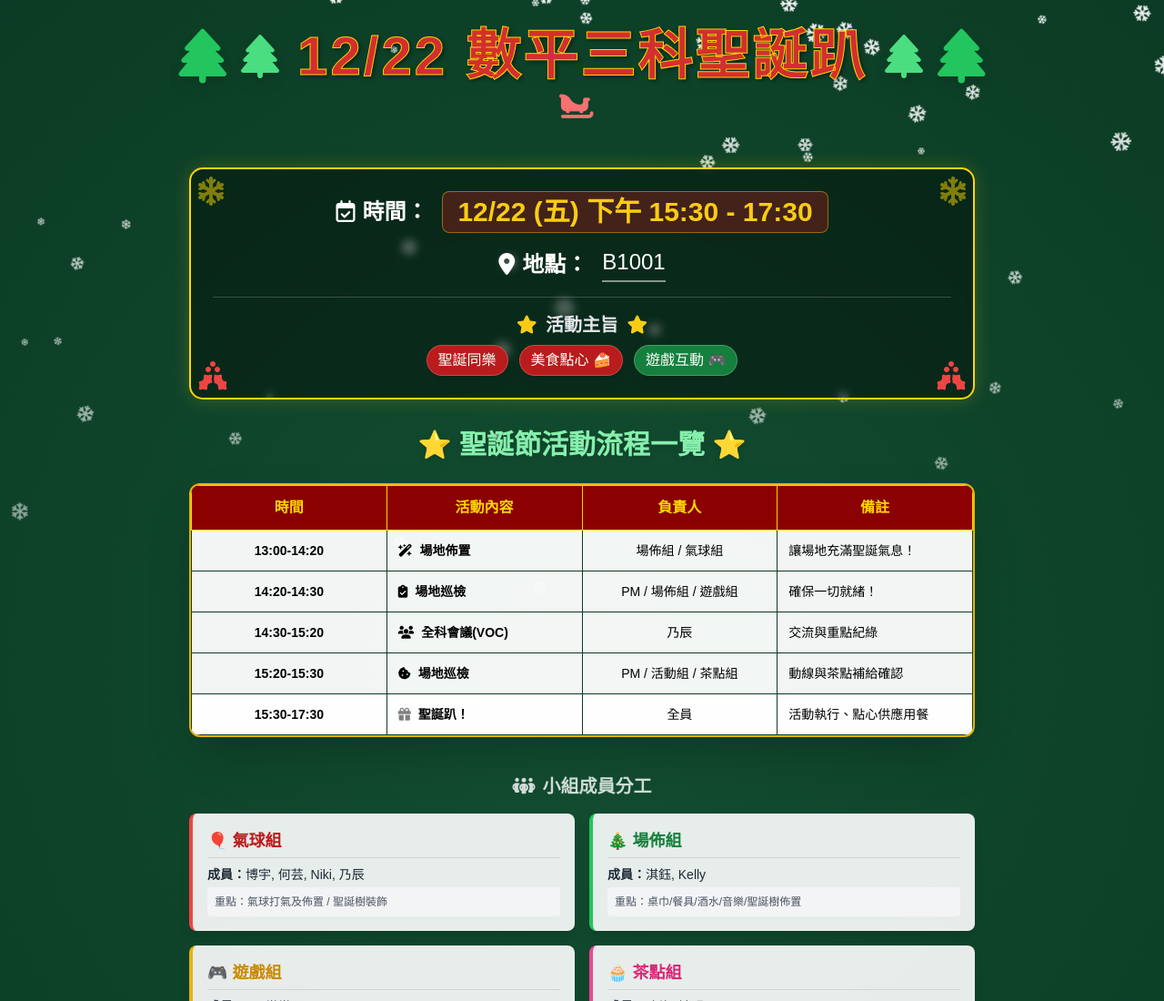
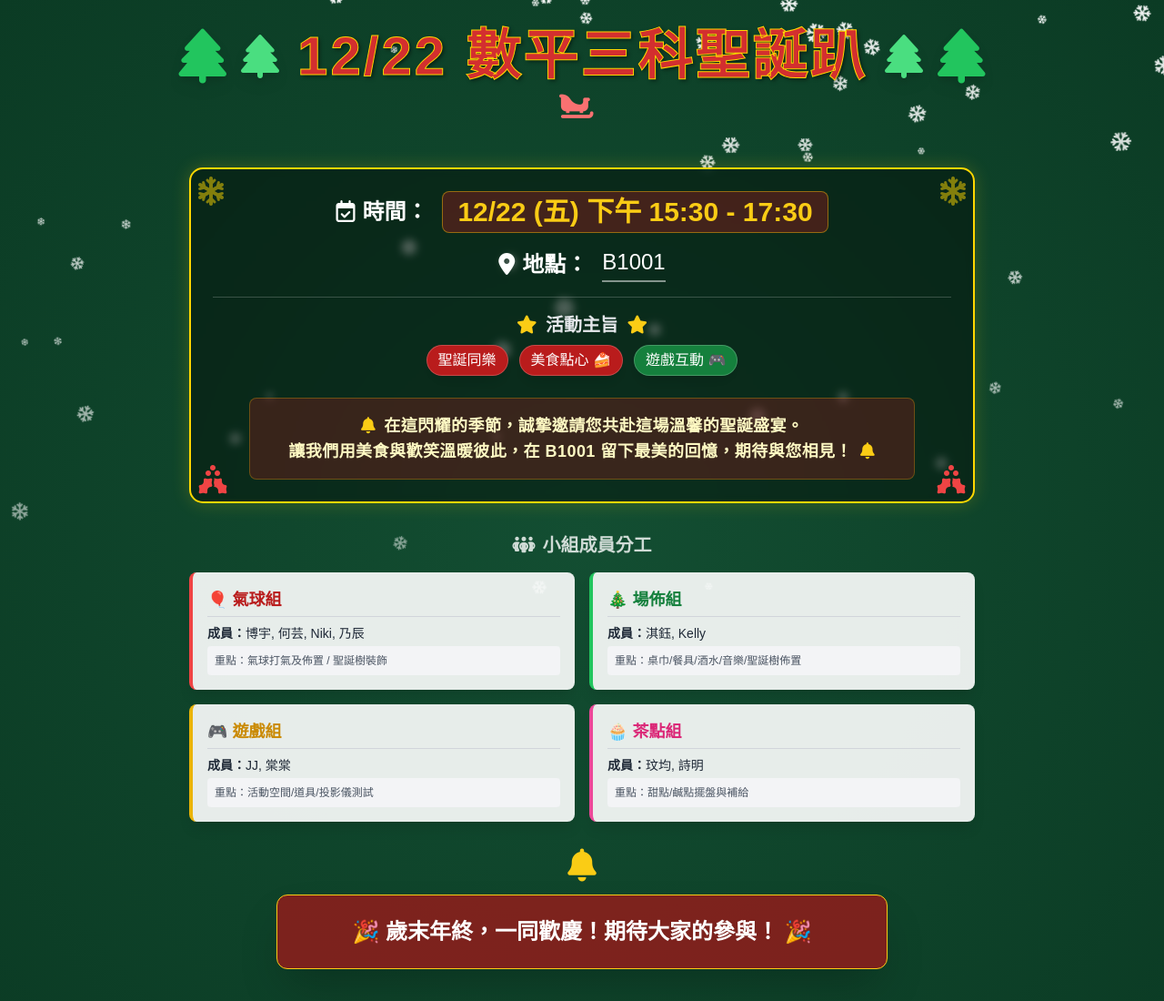
Before and after one commit to TommyKung139/xmas_party_2025, a plain HTML site: page index.html in a window 1280 px wide. Shown: the top 1100 px of the page at 91% size. Drawn offline with nearby package versions, Linux system fonts and the light colour scheme.

Commit message:
Update Christmas party details and layout
Removed the event schedule section and added an invitation block in the activity information area. Updated the team roles section to reflect the new structure.

```diff
--- a/index.html
+++ b/index.html
@@ -55,18 +55,6 @@
             color: #D32F2F; /* 聖誕紅 */
             -webkit-text-stroke: 1px #FFD700; /* 金邊 */
             text-shadow: 2px 2px 4px rgba(0,0,0,0.5);
-        }
-
-        /* 表格樣式 */
-        .christmas-table th {
-            background-color: #8B0000; /* 深紅 */
-            color: #FFD700; /* 金字 */
-            border: 1px solid #FFD700;
-        }
-        .christmas-table td {
-            background-color: rgba(255, 255, 255, 0.95);
-            color: #000;
-            border: 1px solid #0B3B24;
         }
 
         /* 裝飾容器 */
@@ -159,67 +147,24 @@
                     </span>
                     <div class="flex flex-wrap justify-center gap-3">
                         <span class="bg-red-700 px-3 py-1 rounded-full text-white text-sm md:text-base shadow-lg border border-white/20">聖誕同樂</span>
-                        <!-- 移除交換禮物標籤 -->
                         <span class="bg-red-700 px-3 py-1 rounded-full text-white text-sm md:text-base shadow-lg border border-white/20">美食點心 🍰</span>
                         <span class="bg-green-700 px-3 py-1 rounded-full text-white text-sm md:text-base shadow-lg border border-white/20">遊戲互動 🎮</span>
+                    </div>
+
+                    <!-- 邀請文案區塊 -->
+                    <div class="mt-6 p-4 bg-red-900/40 rounded-lg border border-yellow-500/30 mx-2 md:mx-10">
+                        <p class="text-base md:text-lg leading-relaxed text-yellow-100 font-bold tracking-wide">
+                            <i class="fa-solid fa-bell text-yellow-400 mr-1 animate-swing"></i>
+                            在這閃耀的季節，誠摯邀請您共赴這場溫馨的聖誕盛宴。<br class="hidden md:block">
+                            讓我們用美食與歡笑溫暖彼此，在 B1001 留下最美的回憶，期待與您相見！
+                            <i class="fa-solid fa-bell text-yellow-400 ml-1 animate-swing"></i>
+                        </p>
                     </div>
                 </div>
             </div>
         </section>
 
-        <!-- III. 流程表 -->
-        <section class="mb-10">
-            <h2 class="text-center text-2xl md:text-3xl font-bold mb-6 text-green-300 drop-shadow-md">
-                ⭐ 聖誕節活動流程一覽 ⭐
-            </h2>
-
-            <div class="overflow-x-auto rounded-xl shadow-2xl border-2 border-yellow-500">
-                <table class="christmas-table w-full text-left text-xs md:text-sm">
-                    <thead>
-                        <tr>
-                            <th class="p-3 text-center w-1/4 text-sm md:text-base">時間</th>
-                            <th class="p-3 text-center w-1/4 text-sm md:text-base">活動內容</th>
-                            <th class="p-3 text-center w-1/4 text-sm md:text-base">負責人</th>
-                            <th class="p-3 text-center w-1/4 text-sm md:text-base">備註</th>
-                        </tr>
-                    </thead>
-                    <tbody>
-                        <tr>
-                            <td class="p-3 text-center font-bold">13:00-14:20</td>
-                            <td class="p-3 font-bold text-red-800"><i class="fa-solid fa-wand-magic-sparkles mr-1"></i> 場地佈置</td>
-                            <td class="p-3 text-center font-normal">場佈組 / 氣球組</td>
-                            <td class="p-3 text-gray-600 font-normal">讓場地充滿聖誕氣息！</td>
-                        </tr>
-                        <tr>
-                            <td class="p-3 text-center font-bold">14:20-14:30</td>
-                            <td class="p-3 font-bold text-gray-800"><i class="fa-solid fa-clipboard-check mr-1"></i> 場地巡檢</td>
-                            <td class="p-3 text-center font-normal">PM / 場佈組 / 遊戲組</td>
-                            <td class="p-3 text-gray-600 font-normal">確保一切就緒！</td>
-                        </tr>
-                        <tr>
-                            <td class="p-3 text-center font-bold">14:30-15:20</td>
-                            <td class="p-3 font-bold text-blue-800"><i class="fa-solid fa-users mr-1"></i> 全科會議(VOC)</td>
-                            <td class="p-3 text-center font-normal">乃辰</td>
-                            <td class="p-3 text-gray-600 font-normal">交流與重點紀綠</td>
-                        </tr>
-                        <tr>
-                            <td class="p-3 text-center font-bold">15:20-15:30</td>
-                            <td class="p-3 font-bold text-gray-800"><i class="fa-solid fa-cookie-bite mr-1"></i> 場地巡檢</td>
-                            <td class="p-3 text-center font-normal">PM / 活動組 / 茶點組</td>
-                            <td class="p-3 text-gray-600 font-normal">動線與茶點補給確認</td>
-                        </tr>
-                        <tr class="bg-red-50">
-                            <td class="p-3 text-center font-bold text-red-600 text-sm">15:30-17:30</td>
-                            <td class="p-3 font-bold text-red-600 text-sm"><i class="fa-solid fa-gift mr-1 animate-pulse"></i> 聖誕趴！</td>
-                            <td class="p-3 text-center font-normal">全員</td>
-                            <td class="p-3 text-red-600 font-normal">活動執行、點心供應用餐</td>
-                        </tr>
-                    </tbody>
-                </table>
-            </div>
-        </section>
-
-        <!-- IV. 分工表 -->
+        <!-- IV. 分工表 (原流程表已移除) -->
         <section class="mb-12">
             <h3 class="text-center text-xl font-bold mb-4 text-white/80">
                 <i class="fa-solid fa-people-group mr-2"></i>小組成員分工
```
